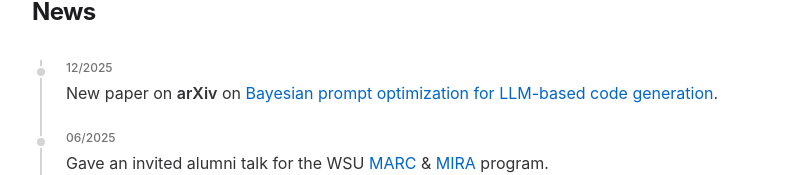
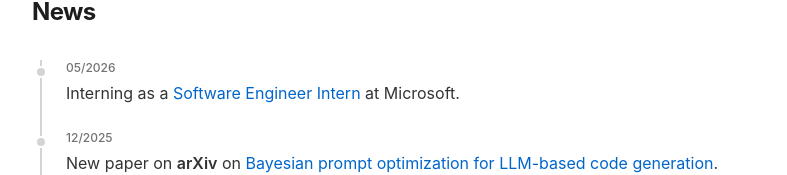
Before and after one commit to ethanvillalovoz/ethanvillalovoz.github.io, a Next.js app: page / in a window 1280 px wide. Shown: the part 594-769 px from the top of the page, without its empty margins (248-1035 px from the left). Built offline with nearby package versions, Linux system fonts and the light colour scheme.

Commit message:
feat: add internship experience at Microsoft to homepage news section

```diff
--- a/src/app/page.tsx
+++ b/src/app/page.tsx
@@ -196,6 +196,23 @@ export default function Home() {
 	const [showAllNews, setShowAllNews] = useState(false);
 
     const newsItems: { date: string; content: ReactNode; hidden?: boolean }[] = [
+		{
+			date: "05/2026",
+			content: (
+				<>
+				Interning as a{" "}
+				<a
+					href="https://www.microsoft.com/"
+					target="_blank"
+					rel="noopener noreferrer"
+					className="text-primary hover:underline"
+				>
+					Software Engineer Intern
+				</a>{" "}
+				at Microsoft.
+				</>
+			),
+		},
 		{
 			date: "12/2025",
 			content: (
```
Also changed, not shown: 2 other files (tests, documents, lock files or other folders).
